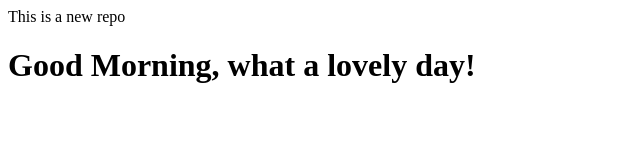
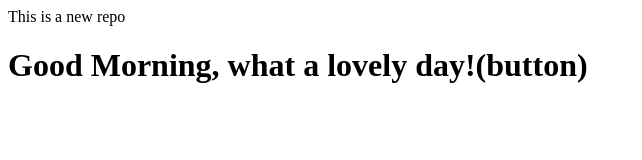
Before and after one commit to kushalkrd92/localrepo, a plain HTML site: page index.html in a window 1280 px wide. Shown: the whole page, without its empty margins (0-642 px from the left). Drawn offline with Linux system fonts and the light colour scheme.

Commit message:
added button

```diff
--- a/index.html
+++ b/index.html
@@ -1,4 +1,4 @@
 <p>This is a new repo</p>
 <h1>
-    Good Morning, what a lovely day!
+    Good Morning, what a lovely day!(button)
 </h1>
```
